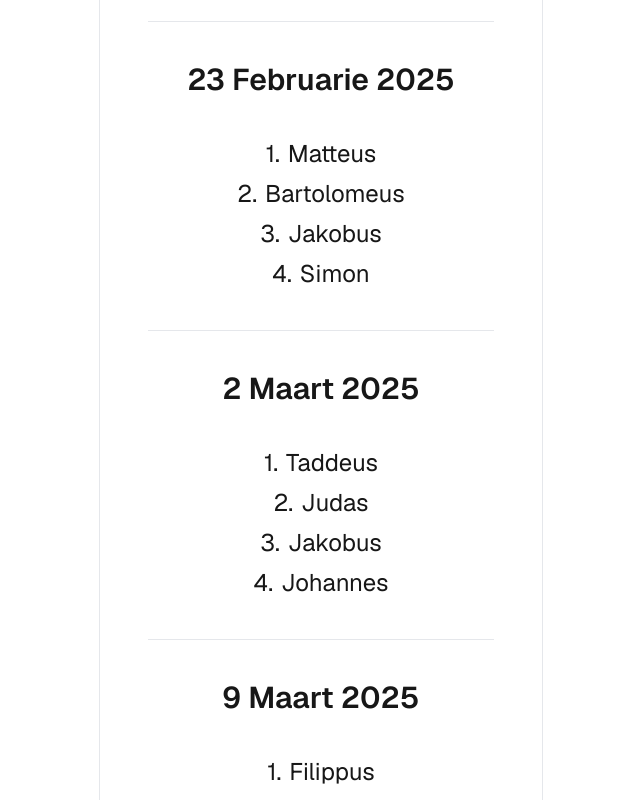
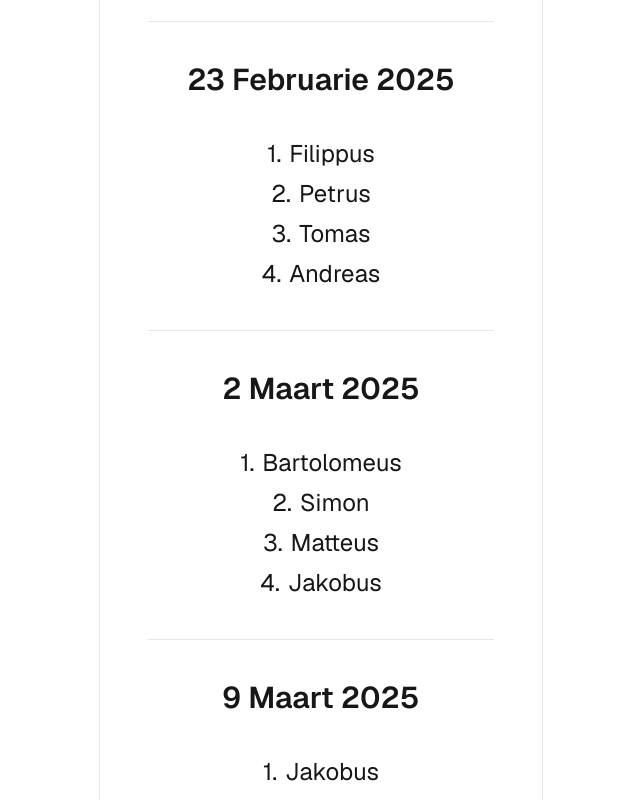
Before and after one commit to swart/kerk, a Next.js app: page / in a window 1280 px wide. Shown: the part 260-1060 px from the top of the page, without its empty margins (319-959 px from the left). Built offline with nearby package versions, Linux system fonts and the light colour scheme.

Commit message:
Use new seed for every sunday to shuffle people

```diff
--- a/app/env.ts
+++ b/app/env.ts
@@ -1,6 +1,6 @@
 export const env = {
     numberOfSundays: parseInt(process.env.NEXT_PUBLIC_NUMBER_OF_SUNDAYS || '6'),
-    dateOrigin: new Date(process.env.NEXT_PUBLIC_DATE_ORIGIN || '2025-02-09'),
+    dateOrigin: new Date(process.env.NEXT_PUBLIC_DATE_ORIGIN || '2025-02-23'),
     seed: parseInt(process.env.NEXT_PUBLIC_SEED || '1517'),
     diakens: process.env.NEXT_PUBLIC_DIAKENS ? process.env.NEXT_PUBLIC_DIAKENS.split(',') : ["Petrus","Andreas","Jakobus","Johannes","Filippus","Bartolomeus","Tomas","Matteus","Jakobus","Taddeus","Simon","Judas"]
 };
--- a/app/functions.ts
+++ b/app/functions.ts
@@ -30,24 +30,29 @@ export function random(seed: number): number {
 }
 
 export function nearestSunday(date: Date = new Date()): Date {
-    const day = date.getDay();
+    const sunday = new Date(date);
+    const day = sunday.getDay();
 
-    if (day === 0) return date;
+    if (day === 0) return sunday;
 
     const daysUntilSunday = 7 - day;
 
-    date.setDate(date.getDate() + daysUntilSunday);
+    sunday.setDate(sunday.getDate() + daysUntilSunday);
 
-    return date;
+    return sunday;
 }
 
-export function nextSunday(date: Date = new Date()): Date {
-    const day = date.getDay();
-    const daysUntilSunday = 7 - day;
+export function numberOfSundaysBetweenDates(startDate: Date, endDate: Date = new Date()): number {
+    const start = nearestSunday(startDate);
+    const end = nearestSunday(endDate);
+    let sundaysCount = 0;
 
-    date.setDate(date.getDate() + daysUntilSunday);
+    while (start < end) {
+        sundaysCount++;
+        start.setDate(start.getDate() + 7);
+    }
 
-    return date;
+    return sundaysCount;
 }
 
 export function formatDate(date: Date): string {
--- a/app/page.tsx
+++ b/app/page.tsx
@@ -1,6 +1,6 @@
 "use client";
-import { useState } from "react";
-import { formatDate, nearestSunday, shuffle } from "./functions";
+import { useState, Fragment } from "react";
+import { formatDate, nearestSunday, numberOfSundaysBetweenDates, shuffle } from "./functions";
 import { useScrollEnd } from "./hooks";
 import { env } from "./env";
 
@@ -9,27 +9,16 @@ const dateOrigin = env.dateOrigin;
 const seed = env.seed;
 const diakens = env.diakens;
 const shuffledDiakens = shuffle<string>(diakens, seed);
-
-function sundaysFromOriginUntilNow() {
-    const today = new Date();
-    const nearestSundayFromOrigin = nearestSunday(dateOrigin);
-
-    const diffTime = Math.abs(
-        today.getTime() - nearestSundayFromOrigin.getTime()
-    );
-    const diffDays = Math.ceil(diffTime / (1000 * 60 * 60 * 24));
-
-    return Math.floor(diffDays / 7);
-}
+const numberOfSundaysFromOrigin = numberOfSundaysBetweenDates(dateOrigin) - 1; // remove -1
 
 function getNextDiakenName(sundayIndex: number, diakenIndex: number) {
-    const values = [0, 1, 2, 3];
-    const shuffledValues = shuffle<number>(values, seed + sundayIndex);
-    const shuffledIndex = shuffledValues[diakenIndex];
+    const numberOfSundays = numberOfSundaysFromOrigin + sundayIndex;
+    const defaultIndices = [0, 1, 2, 3];
+    const shuffledIndices = shuffle<number>(defaultIndices, seed + numberOfSundays); // new seed based on original seed and number of offset sundays
+    const shuffledIndex = shuffledIndices[diakenIndex];
 
     return shuffledDiakens[
-        ((sundayIndex + sundaysFromOriginUntilNow()) * 4 + shuffledIndex) %
-            shuffledDiakens.length
+        (numberOfSundays * 4 + shuffledIndex) % shuffledDiakens.length
     ];
 }
 
@@ -54,31 +43,23 @@ export default function Home() {
                         date.setDate(date.getDate() + sundayIndex * 7);
 
                         return (
-                            <>
+                            <Fragment key={`sunday-${sundayIndex}`}>
                                 <hr className="w-full border-t dark:border-white/[.1] my-8" />
 
-                                <div
-                                    key={`sunday-${sundayIndex}`}
-                                    className="flex items-center gap-2 pb-6 sm:pb-8 text-2xl sm:text-3xl font-semibold"
-                                >
+                                <div className="flex items-center gap-2 pb-6 sm:pb-8 text-2xl sm:text-3xl font-semibold">
                                     {formatDate(date)}
                                 </div>
 
                                 {Array.from({ length: 4 }, (_, diakenIndex) => (
                                     <div
-                                        key={`diaken-${diakenIndex}`}
+                                        key={`diaken-${sundayIndex}-${diakenIndex}-`}
                                         className="flex items-center gap-2 text-1xl sm:text-2xl"
                                     >
                                         <span>{diakenIndex + 1}.</span>
-                                        <span>
-                                            {getNextDiakenName(
-                                                sundayIndex,
-                                                diakenIndex
-                                            )}
-                                        </span>
+                                        <span>{getNextDiakenName(sundayIndex, diakenIndex)}</span>
                                     </div>
                                 ))}
-                            </>
+                            </Fragment>
                         );
                     }
                 )}
```
